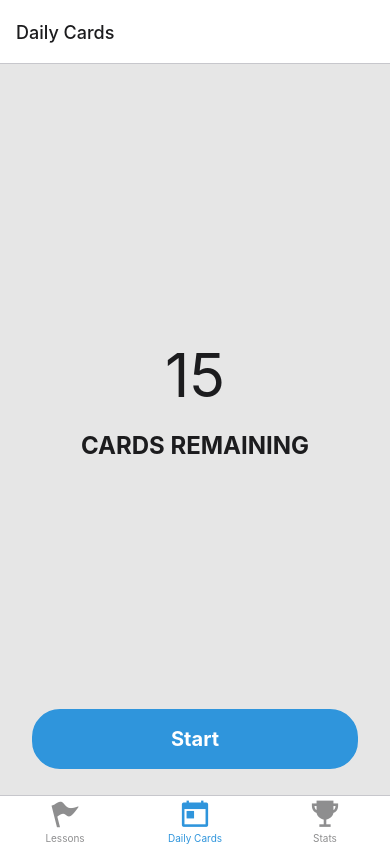
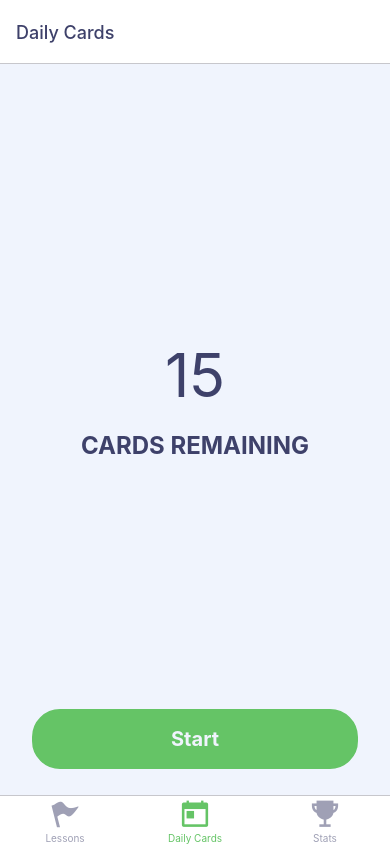
Before and after one commit to SamiElkateb/study_mobile, a React Native app: screen /Daily in a window 390 px wide. Built offline with nearby package versions, Linux system fonts and the light colour scheme; what expo-linking would draw is missing.

Commit message:
changed color theme

```diff
--- a/components/UserEvents/Button.tsx
+++ b/components/UserEvents/Button.tsx
@@ -17,14 +17,14 @@ const Button: React.FC<props> = (props) => {
 		onClick,
 		disabled = false,
 		styling = 'primary',
-		color = 'default',
+		color = 'primary',
 		style = {},
 	} = props;
 	const { theme } = useCustomTheme();
 
 	const isSecondaryBtn = styling === 'secondary';
-	const textColor = isSecondaryBtn ? theme[color] : theme.card;
-	const backgroundColor = isSecondaryBtn ? theme.card : theme[color];
+	const textColor = isSecondaryBtn ? theme[color] : theme.background;
+	const backgroundColor = isSecondaryBtn ? 'transparent' : theme[color];
 
 	const buttonStyle = {
 		color: textColor,
--- a/constants/Colors.ts
+++ b/constants/Colors.ts
@@ -3,17 +3,21 @@
 import { DarkTheme, DefaultTheme } from '@react-navigation/native';
 
 const Colors = {
+	correct: 'rgb(101, 196, 102)',
+	error: 'rgb(234, 78, 61)',
+	primary: 'rgb(101, 196, 102)',
+	accent: 'rgb(246, 206, 70)',
 	light: {
-		primary: 'rgb(47, 149, 220)',
-		text: 'rgb(28, 28, 30)',
-		background: 'rgb(230, 230, 230)',
+		primary: 'rgb(101, 196, 102)',
+		text: 'rgb(62, 65, 106)',
+		background: 'rgb(240, 244, 253)',
 		card: 'rgb(255, 255, 255)',
 	},
 	dark: {
-		primary: 'rgb(255, 255, 255)',
-		text: 'rgb(255, 255, 255)',
-		background: 'rgb(0, 0, 0)',
-		card: 'rgb(50, 50, 50)',
+		primary: 'rgb(101, 196, 102)',
+		text: 'rgb(220, 220, 220)',
+		background: 'rgb(40, 40, 40)',
+		card: 'rgb(62, 65, 106)',
 	},
 };
 
@@ -21,16 +25,16 @@ const lightTheme = {
 	...DefaultTheme,
 	dark: false,
 	colors: {
-		primary: Colors.light.primary,
+		primary: Colors.primary,
 		background: Colors.light.background,
 		card: Colors.light.card,
 		text: Colors.light.text,
 		border: 'rgb(199, 199, 204)',
 		notification: 'rgb(255, 69, 58)',
-		correct: 'rgb(129, 212, 119)',
-		error: 'rgb(206,91,91)',
-		default: Colors.light.primary,
-		tint: Colors.light.primary,
+		correct: Colors.correct,
+		error: Colors.error,
+		default: Colors.light.text,
+		tint: Colors.primary,
 		tabIconDefault: '#ccc',
 		tabIconSelected: Colors.light.primary,
 	},
@@ -45,18 +49,18 @@ const darkTheme = {
 	...DarkTheme,
 	dark: true,
 	colors: {
-		primary: Colors.dark.primary,
+		primary: Colors.primary,
 		text: Colors.dark.text,
 		background: Colors.dark.background,
 		card: Colors.dark.card,
 		border: 'black',
 		notification: 'rgb(255, 69, 58)',
-		correct: 'rgb(129, 212, 119)',
-		error: 'rgb(206,91,91)',
-		default: Colors.light.primary,
-		tint: Colors.dark.primary,
+		correct: Colors.correct,
+		error: Colors.error,
+		default: Colors.dark.text,
+		tint: Colors.primary,
 		tabIconDefault: '#ccc',
-		tabIconSelected: Colors.dark.primary,
+		tabIconSelected: Colors.primary,
 	},
 	styles: {
 		text: { color: Colors.dark.text },
```
